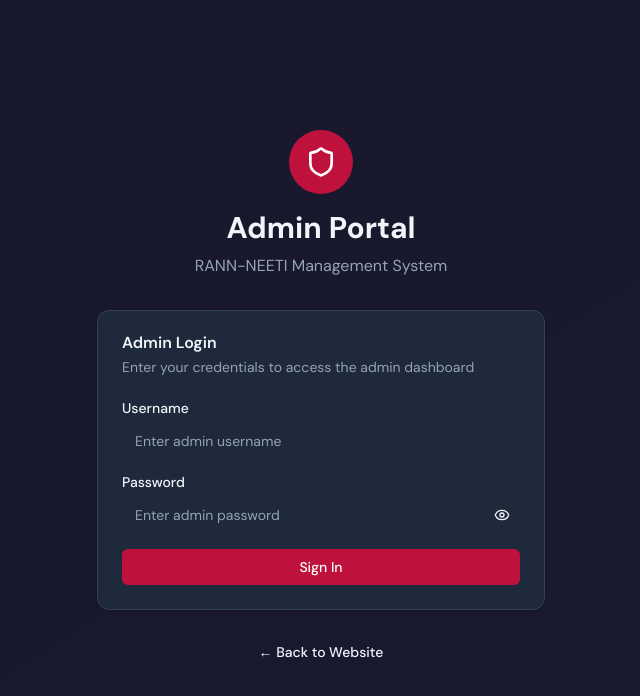
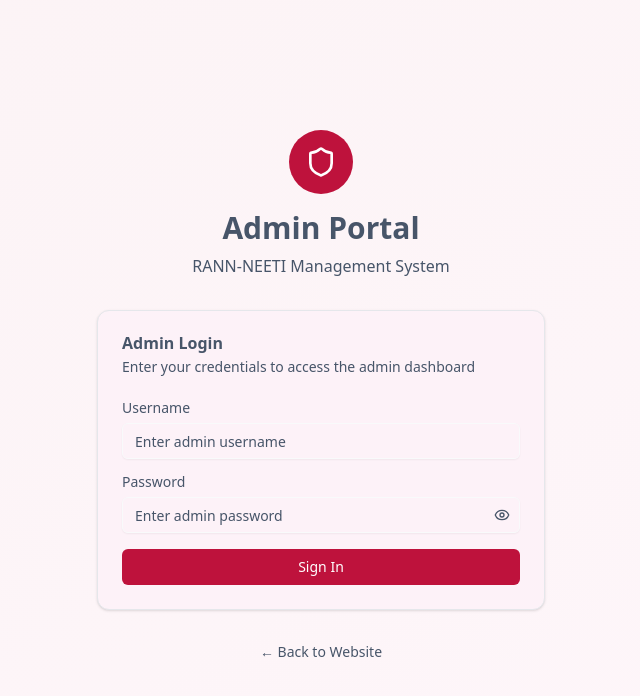
Before and after one commit to programmingGod-byte/testing-raneeti, a Next.js app: page /admin/login in a window 1280 px wide. Shown: the top 696 px of the page, without its empty margins (319-959 px from the left). Built offline with nearby package versions, Linux system fonts and the light colour scheme.

Commit message:
third commit

```diff
--- a/app/layout.tsx
+++ b/app/layout.tsx
@@ -25,12 +25,12 @@ export default function RootLayout({
   children: React.ReactNode
 }>) {
   return (
-    <html lang="en" className={`${dmSans.variable} dark`}>
+
       <body>
         {/* <CustomCursor */}
         <CustomCursor imageUrl="/background.png" />
         <SessionProvider>{children}</SessionProvider>
       </body>
-    </html>
+
   )
 }
```
